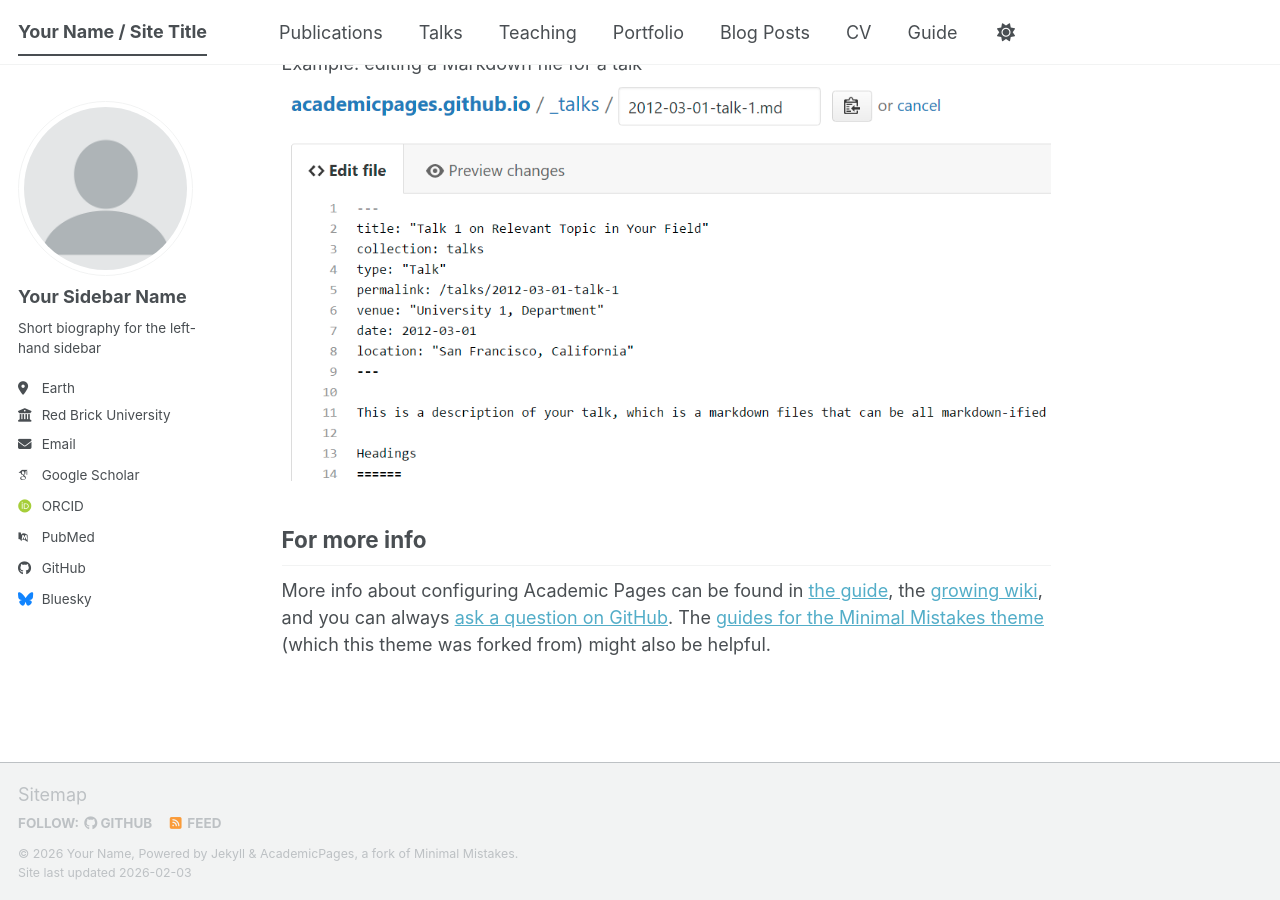
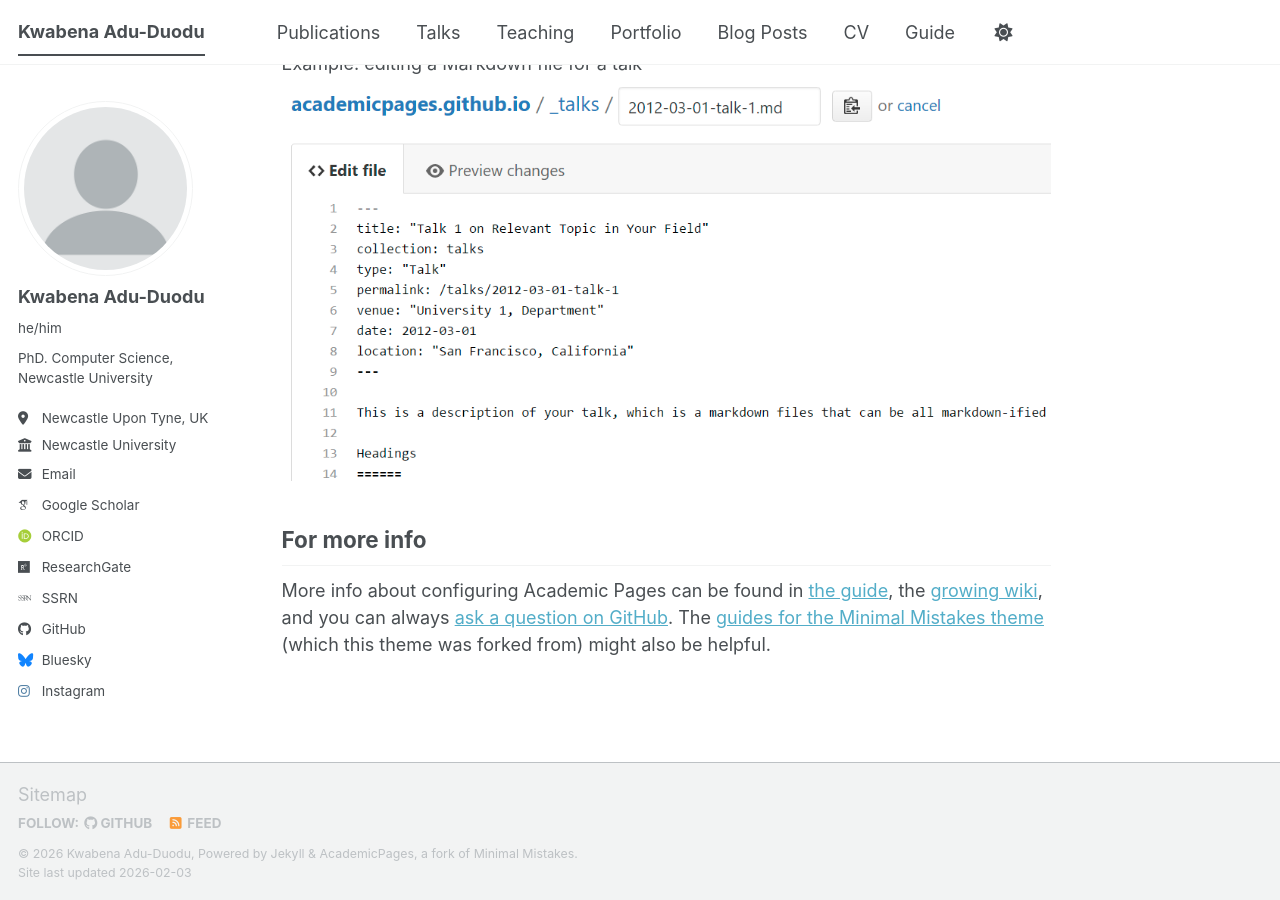
Before and after one commit to KAYDUODU/KAYDUODU.github.io, a Jekyll site: the page built from _pages/about.md, in a window 1280 px wide and 900 px high, scrolled down 2720 px. Built offline with Jekyll 4.4.1, drawn with Linux system fonts in a browser that asks for light colours; some web fonts are replaced; a script bundle is joined from its source files by our own code; library files that are not in the unit come from our copies.

Commit message:
Update personal information in _config.yml

```diff
--- a/_config.yml
+++ b/_config.yml
@@ -9,14 +9,14 @@
 # Basic Site Settings
 locale                   : "en-US"
 site_theme               : "default" # The available themes options are "default", "air", "sunrise", "mint", "dirt" and "contrast"
-title                    : "Your Name / Site Title"
+title                    : "Kwabena Adu-Duodu"
 title_separator          : "-"
-name                     : &name "Your Name"
-description              : &description "Your Name's academic portfolio"   # Update this with a general description of your site, this is the default if not overridden by a page
-url                      : https://academicpages.github.io # The base hostname & protocol for your site e.g. "https://[your GitHub username].github.io",
+name                     : &name "Kwabena Adu-Duodu"
+description              : &description "Kwabena's Bio"   # Update this with a general description of your site, this is the default if not overridden by a page
+url                      : https://KAYDUODU.github.io # The base hostname & protocol for your site e.g. "https://[your GitHub username].github.io",
                                                            # or if you already have some other page hosted on Github then use "https://[your GitHub username].github.io/[Your Repo Name]"
 baseurl                  : "" # the subpath of your site, e.g. "/blog"
-repository               : "academicpages/academicpages.github.io"
+repository               : "KAYDUODU/KAYDUODU.github.io"
 
 # Site Author - The following control what appear as part of the author content on the side bar.
 #               If a field is blank the icon and link will not appear, otherwise it will be shown.
@@ -24,25 +24,25 @@ repository               : "academicpages/academicpages.github.io"
 author:
   # Biographic information
   avatar           : "profile.png"
-  name             : "Your Sidebar Name"
-  pronouns         : # example: "she/her"
-  bio              : "Short biography for the left-hand sidebar"
-  location         : "Earth"
-  employer         : "Red Brick University"
+  name             : "Kwabena Adu-Duodu"
+  pronouns         : "he/him" # example: "she/her"
+  bio              : "PhD. Computer Science, Newcastle University"
+  location         : "Newcastle Upon Tyne, UK"
+  employer         : "Newcastle University"
   uri              : # URL
-  email            : "none@example.org"
+  email            : "k.adu-duodu2@newcastle.ac.uk"
 
   # Academic websites
   academia         : # URL
   arxiv            : # URL - Update with the correct link to your profile
-  googlescholar    : "https://scholar.google.com/citations?user=PS_CX0AAAAAJ"
+  googlescholar    : "https://scholar.google.com/citations?user=vKDqmcEAAAAJ&hl=en"
   inspire-hep      : # URL
   impactstory      : # URL
-  orcid            : "https://orcid.org/yourorcidurl"
+  orcid            : "https://orcid.org/0000-0003-2418-9314"
   semantic         : # URL
-  ssrn             : # URL
-  pubmed           : "https://www.ncbi.nlm.nih.gov/pubmed/?term=john+snow"
-  researchgate     : # URL
+  ssrn             : "https://ssrn.com/author=9389276"
+  pubmed           : # URL
+  researchgate     : "https://www.researchgate.net/profile/Kwabena-Adu-Duodu"
   scopus           : # URL
   zotero           : # URL
 
@@ -51,7 +51,7 @@ author:
   bitbucket        : # Username - Update with your username on the site
   codepen          : # Username
   dribbble         : # Username
-  github           : "academicpages"
+  github           : "KAYDUODU"
   kaggle           : # Username
   stackoverflow    : # User number or user number and name (i.e., use "1" or "1/jeff-atwood")
 
@@ -64,7 +64,7 @@ author:
   goodreads        : # Username
   google_plus      : # Username
   keybase          : # Username
-  instagram        : # Username
+  instagram        : "Kay_duodu"
   lastfm           : # Username
   linkedin         : # Username
   mastodon         : # URL
```
